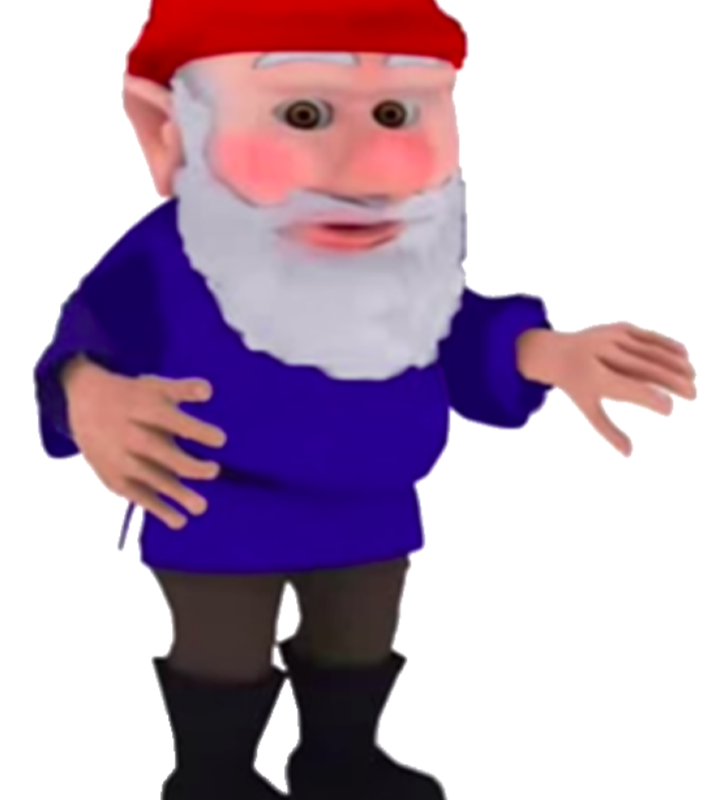
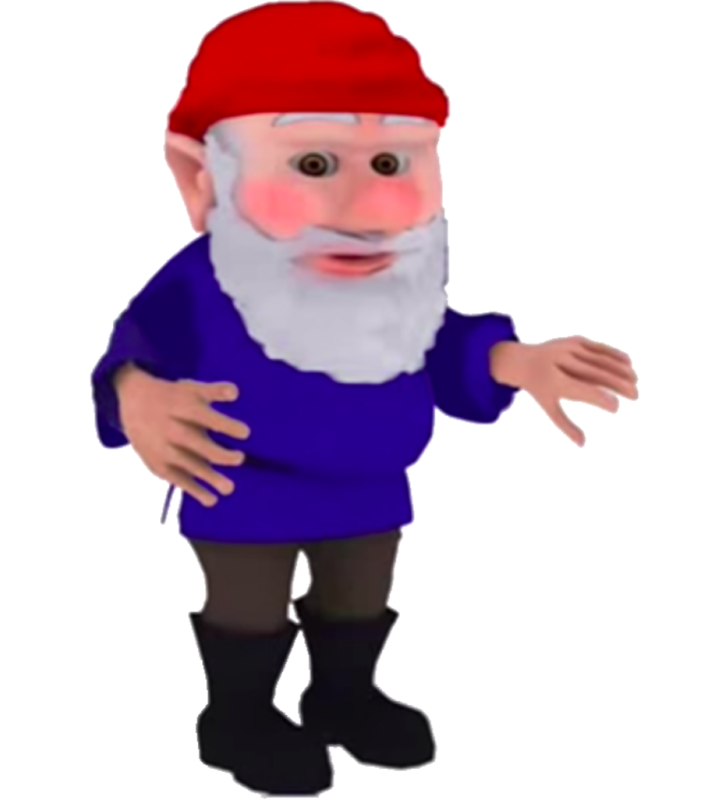
Before and after one commit to ayunami2000/gnome-zeit, a plain HTML site: page index.html in a window 1280 px wide. Shown: the whole page, without its empty margins (275-1003 px from the left). Drawn offline with Linux system fonts and the light colour scheme.

Commit message:
Update index.html

```diff
--- a/index.html
+++ b/index.html
@@ -1 +1 @@
-<body style="background:url(gnome.png) no-repeat center center;background-size:fit;"></body>
+<body style="background:url(gnome.png) no-repeat center center;background-size:contain;"></body>
```
